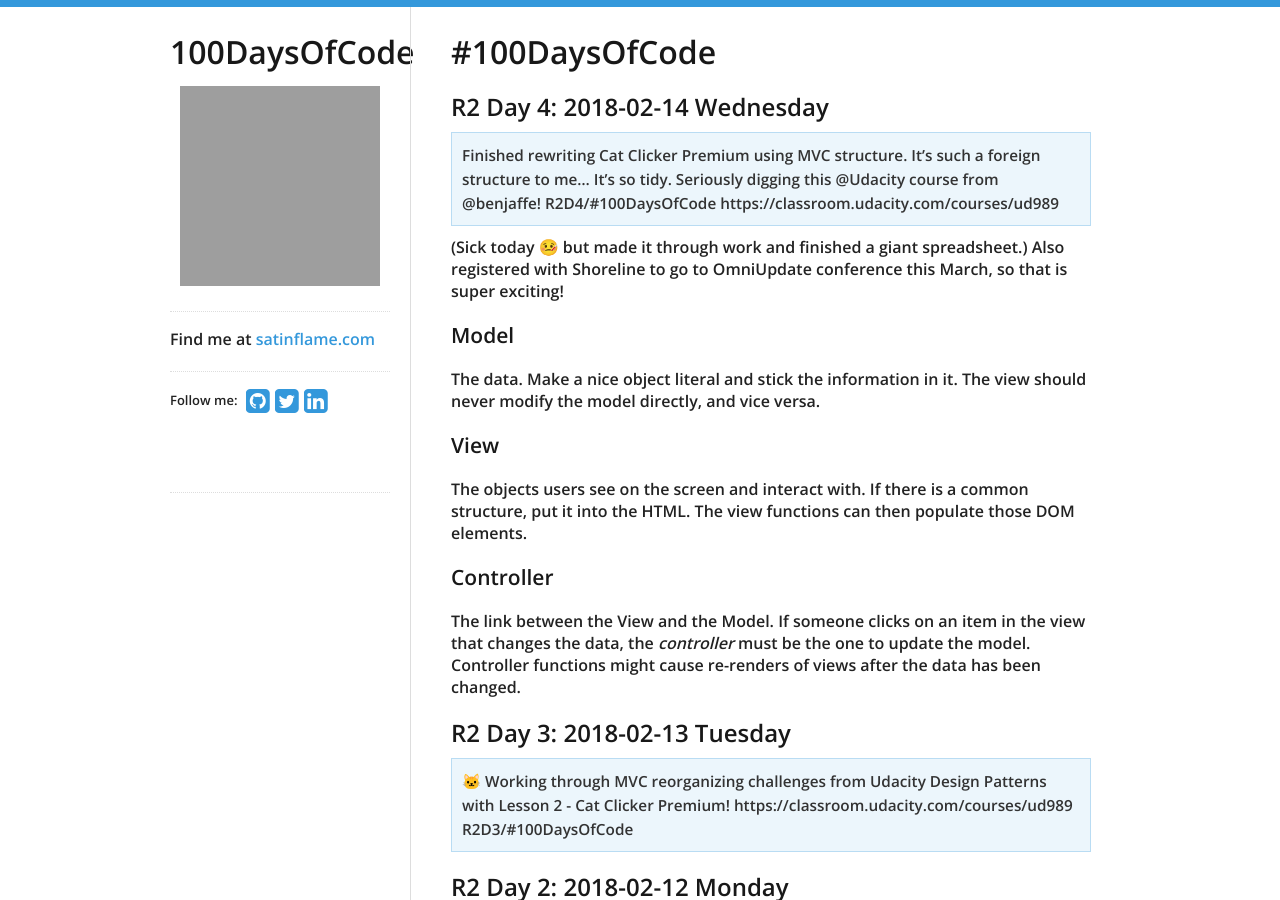
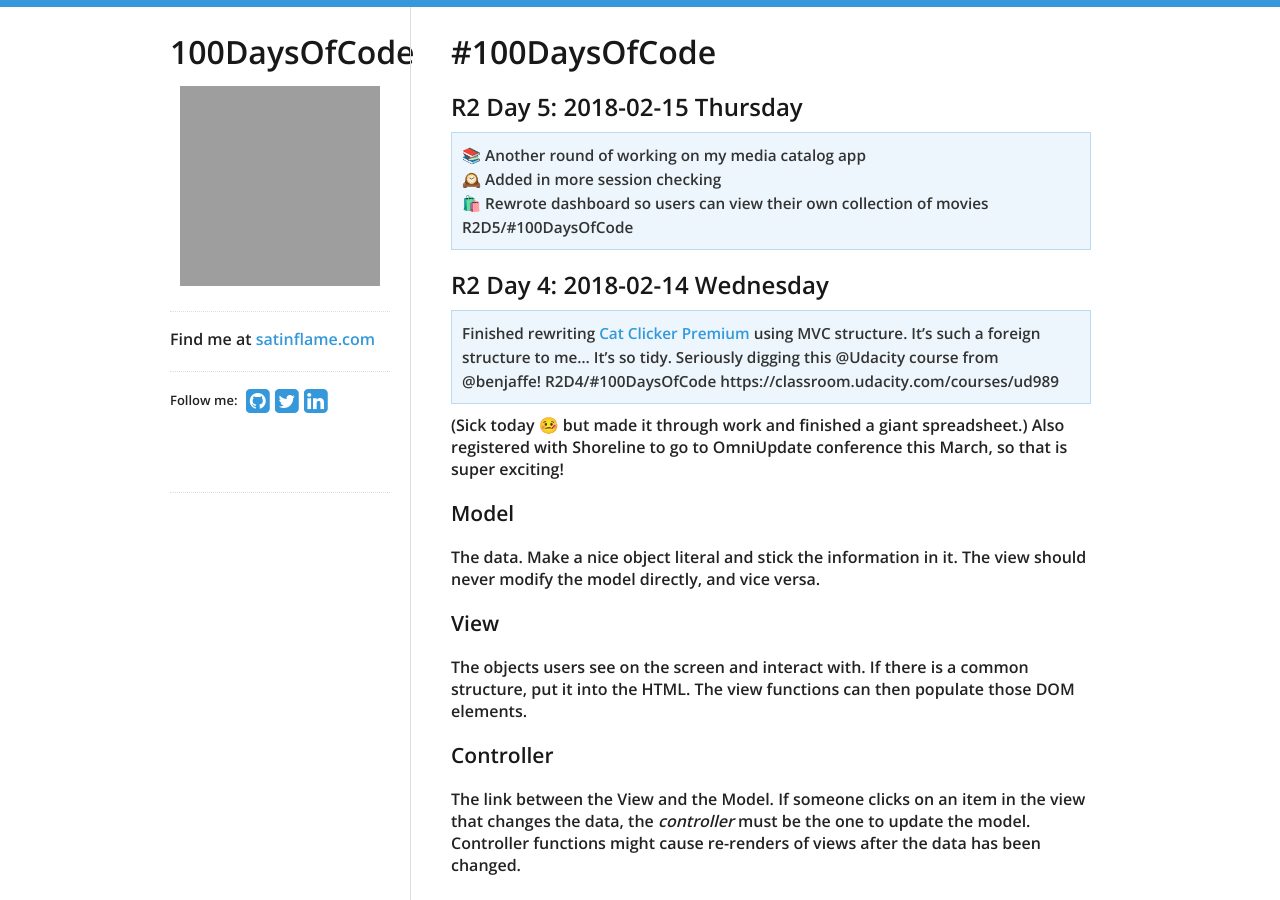
Before and after one commit to virtual/100daysofcode, a Jekyll site: the page built from index.md, in a window 1280 px wide and 900 px high. Built offline with Jekyll 4.4.1, drawn with Linux system fonts in a browser that asks for light colours; nearby versions of some CDN libraries; our own code applies the rules of GitHub Pages for plain Markdown files; grey boxes are pictures that could not be loaded.

Commit message:
Update index.md

```diff
--- a/index.md
+++ b/index.md
@@ -1,8 +1,15 @@
 # #100DaysOfCode
+
+## R2 Day 5: 2018-02-15 Thursday
+
+> 📚 Another round of working on my media catalog app <br/>
+> 🕰️ Added in more session checking <br/>
+> 🛍️ Rewrote dashboard so users can view their own collection of movies<br/>
+> R2D5/#100DaysOfCode
 
 ## R2 Day 4: 2018-02-14 Wednesday
 
-> Finished rewriting Cat Clicker Premium using MVC structure. It's such a foreign structure to me... It's so tidy. Seriously digging this @Udacity course from @benjaffe! R2D4/#100DaysOfCode https://classroom.udacity.com/courses/ud989
+> Finished rewriting [Cat Clicker Premium](https://github.com/virtual/js-design-patterns) using MVC structure. It's such a foreign structure to me... It's so tidy. Seriously digging this @Udacity course from @benjaffe! R2D4/#100DaysOfCode https://classroom.udacity.com/courses/ud989
 
 (Sick today 🤒 but made it through work and finished a giant spreadsheet.) Also registered with Shoreline to go to OmniUpdate conference this March, so that is super exciting!
 
```
